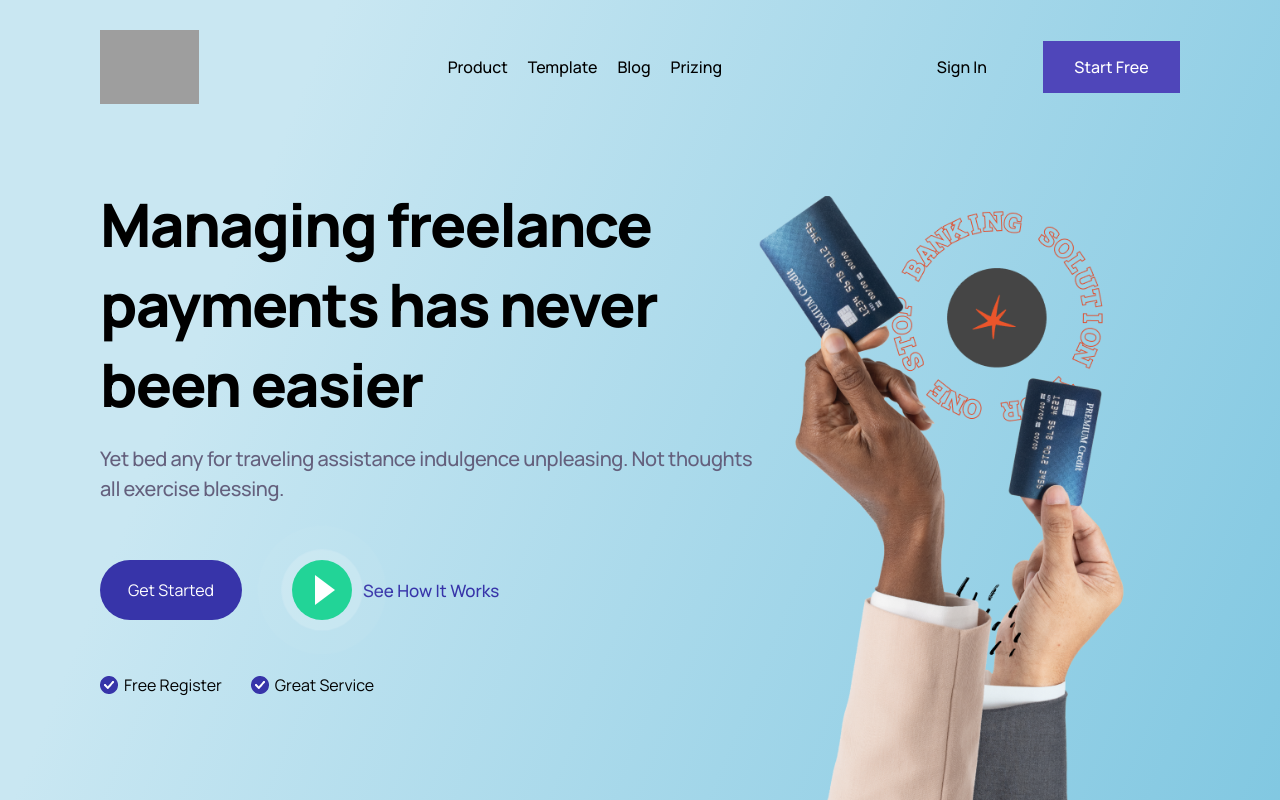
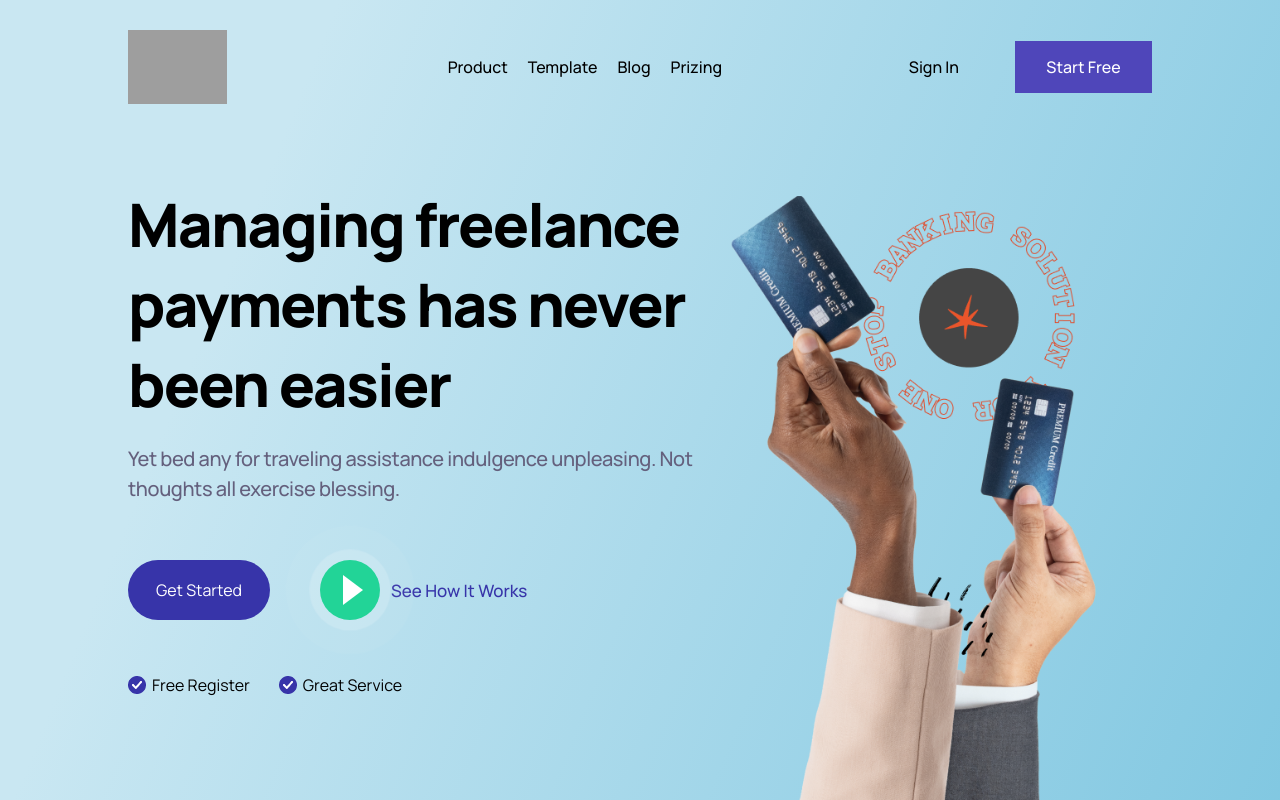
Before and after one commit to Surajpok/webo_frontend_suraj-pokhrel_test, a React (Create React App) app: page / in a window 1280 px wide. Built offline with nearby package versions, Linux system fonts and the light colour scheme; grey boxes are pictures that could not be loaded.

Commit message:
responsive for larger screen

```diff
--- a/src/assets/scss/Header.scss
+++ b/src/assets/scss/Header.scss
@@ -1,6 +1,8 @@
 @import "./Variable.scss";
 
 .navigation {
+    max-width: 1280px;
+    margin: auto;
     .nav-toggle {
         display: none;
     }
@@ -68,14 +70,15 @@
     }
 }
 
-@media screen and (max-width: 768px) {
+@media screen and (max-width: 870px) {
     .navigation {
-        color:$color-white;
+        color: $color-white;
+
         .nav-toggle {
             display: block;
             position: absolute;
             right: 2rem;
-            top:2rem;
+            top: 2rem;
         }
 
         .header {
@@ -83,14 +86,17 @@
             text-align: center;
             gap: 0;
             background-color: $color-white;
+
             .header_logo_box {
                 img {
                     position: absolute;
                     left: 2rem;
                 }
             }
+
             .header_item_box {
                 width: 100%;
+
                 ul {
                     flex-direction: column;
                     padding: 0;
--- a/src/assets/scss/Hero.scss
+++ b/src/assets/scss/Hero.scss
@@ -1,7 +1,7 @@
 @import "./Variable.scss";
 
 .hero_container {
-    padding: 0 10rem;
+    padding: 0 10%;
     height: 100vh;
     width: 100%;
     background: linear-gradient(292.12deg, #62BADA -35.02%, #C9E7F2 78.96%);
@@ -9,9 +9,11 @@
 
     .container {
         display: flex;
+        justify-content: center;
         flex-wrap: wrap;
         height: 100%;
-
+        max-width: 1280px;
+        margin: auto;
         .hero_title_box {
             flex: 1.14;
 
@@ -184,12 +186,7 @@
             }
         }
 
-        .image_box img{
-            // background-image: url("../images/hand.png");
-            // flex: .86;
-            // background-position: 10px -50px;
-            // background-size: 450px;
-            // background-repeat: no-repeat;
+        .image_box img {
             flex: 1;
             height: 800px;
 
@@ -199,14 +196,17 @@
 
 }
 
-@media screen and (max-width: 768px) {
-    .hero_container{
+@media screen and (max-width: 870px) {
+    .hero_container {
         padding: 0 1rem;
-        height:fit-content;
-        .container{
+        height: fit-content;
+
+        .container {
             flex-direction: column;
+            justify-content: center;
+
             .hero_title_box {
-                flex: 1.14;
+                flex: 0 0 50%;
 
                 h1 {
                     font-size: 4rem;
@@ -236,8 +236,11 @@
                 }
 
             }
-            .image_box img{
-                flex: 1;
+
+            .image_box img {
+                justify-content: center;
+                flex: 0 0 50%;
+                margin: auto;
                 height: auto;
 
             }
--- a/src/components/Header.js
+++ b/src/components/Header.js
@@ -28,7 +28,7 @@ const Header = () => {
       <button onClick={toggleNav} className="nav-toggle">
         MENU
       </button>
-      {(toggleMenu || screenWidth > 768) && (
+      {(toggleMenu || screenWidth > 870) && (
         <div className="header">
           <div className="header_logo_box">
             <img src={logo} alt="AR SHAKIR" />
```
Also changed, not shown: src/components/Hero.js (+7 -3 lines).
